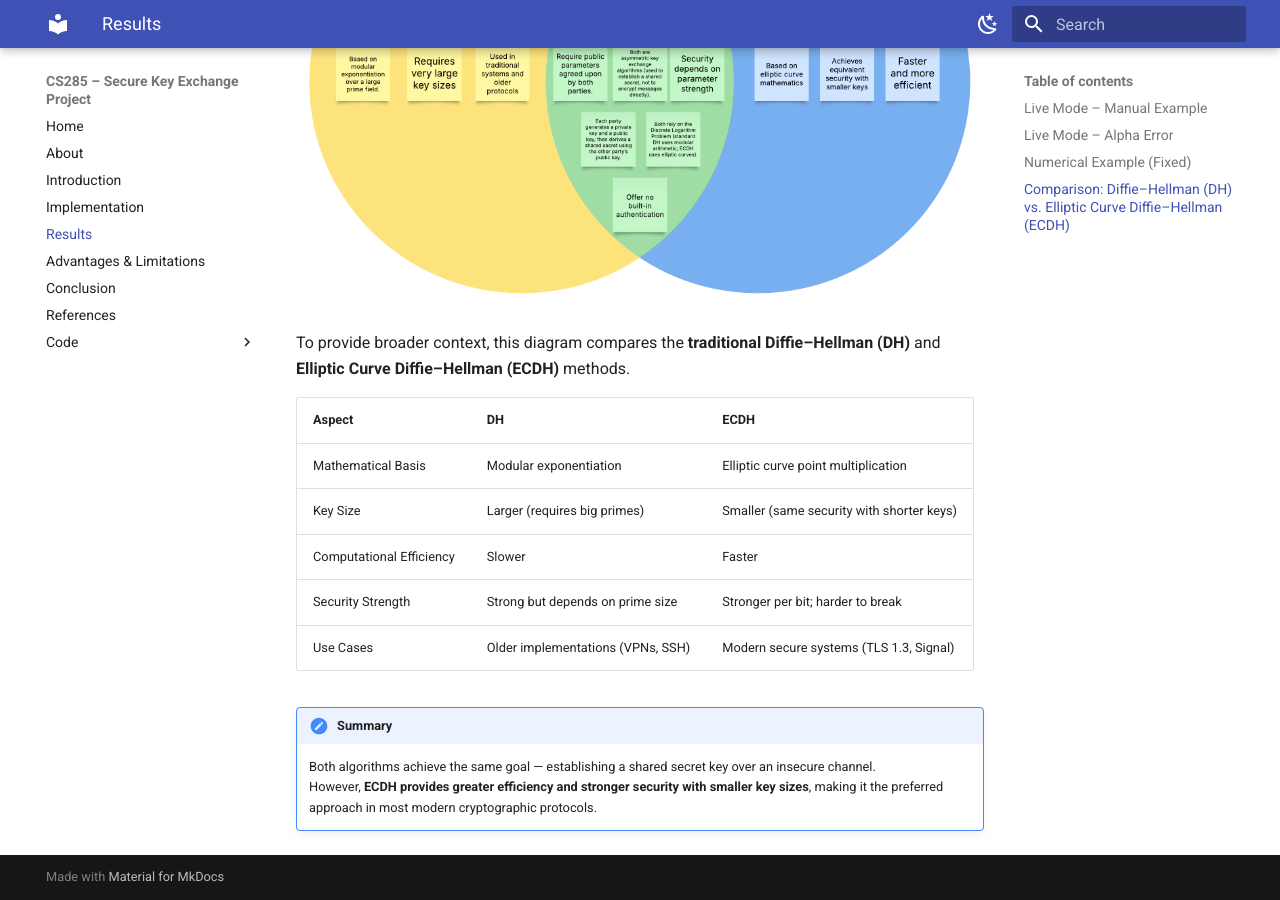
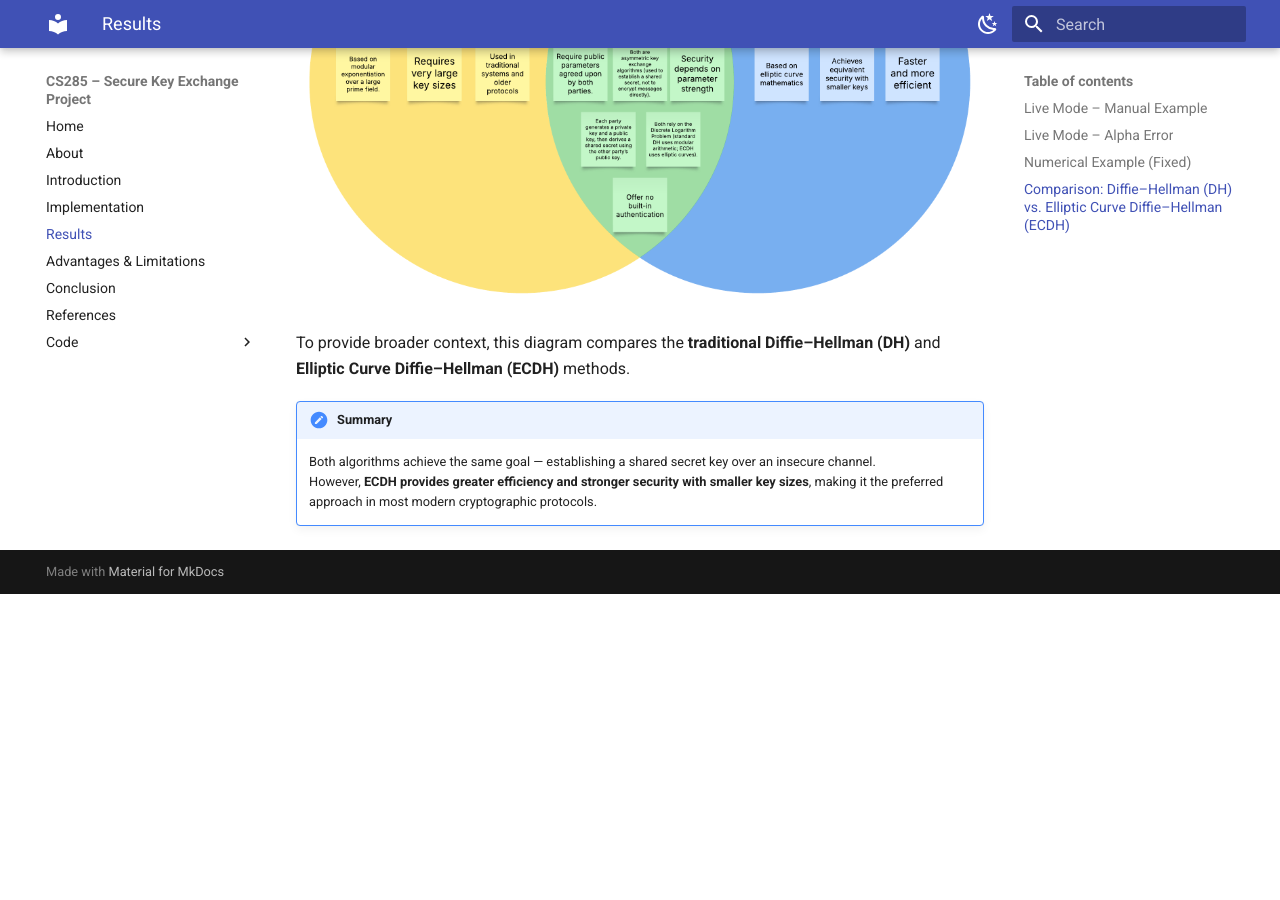
Before and after one commit to Shoug-Alomran/CS285-CryptographyProject, an MkDocs documentation site: the page built from docs/results.md, in a window 1280 px wide and 900 px high, scrolled down 3299 px. Built offline with MkDocs 1.6.1 and Material for MkDocs 9.7.7, drawn with Linux system fonts in a browser that asks for light colours; after the commit the page ends 3893 px from its top, so only the background shows below that.

Commit message:
Remove comparison table between DH and ECDH methods in results.md for clarity

```diff
--- a/docs/results.md
+++ b/docs/results.md
@@ -62,13 +62,6 @@ Although the numbers are small, the logic mirrors real-world key exchange system
 
 To provide broader context, this diagram compares the **traditional Diffie–Hellman (DH)** and **Elliptic Curve Diffie–Hellman (ECDH)** methods.
 
-| **Aspect** | **DH** | **ECDH** |
-|-------------|--------|----------|
-| Mathematical Basis | Modular exponentiation | Elliptic curve point multiplication |
-| Key Size | Larger (requires big primes) | Smaller (same security with shorter keys) |
-| Computational Efficiency | Slower | Faster |
-| Security Strength | Strong but depends on prime size | Stronger per bit; harder to break |
-| Use Cases | Older implementations (VPNs, SSH) | Modern secure systems (TLS 1.3, Signal) |
 
 !!! note "Summary"
     Both algorithms achieve the same goal — establishing a shared secret key over an insecure channel.
```
